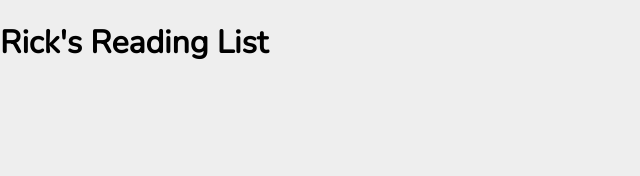
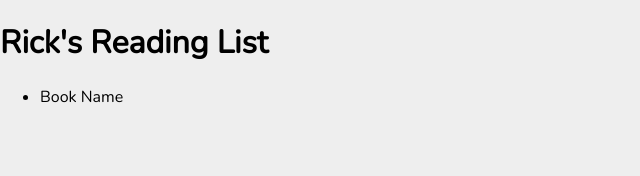
Before and after one commit to RickBr0wn/graphQL-tutorial, a React (Create React App) app in the folder client/: page / in a window 1280 px wide. Shown: the top 176 px of the page, without its empty margins (0-640 px from the left). Built offline with nearby package versions, Linux system fonts and the light colour scheme.

Commit message:
Added BookList Component

```diff
--- a/client/src/App.js
+++ b/client/src/App.js
@@ -1,10 +1,14 @@
-import React, { Component } from 'react';
+import React from 'react'
 
-class App extends Component {
+// Components
+import BookList from './Components/BookList'
+
+class App extends React.Component {
   render() {
     return (
       <div id="main">
         <h1>Rick's Reading List</h1>
+        <BookList />
       </div>
     );
   }
--- /dev/null
+++ b/client/src/Components/BookList.js
@@ -0,0 +1,15 @@
+import React from 'react'
+
+class BookList extends React.Component{
+  render(){
+    return(
+      <div>
+        <ul id="book-list">
+          <li>Book Name</li>
+        </ul>
+      </div>
+    )
+  }
+}
+
+export default BookList
```
